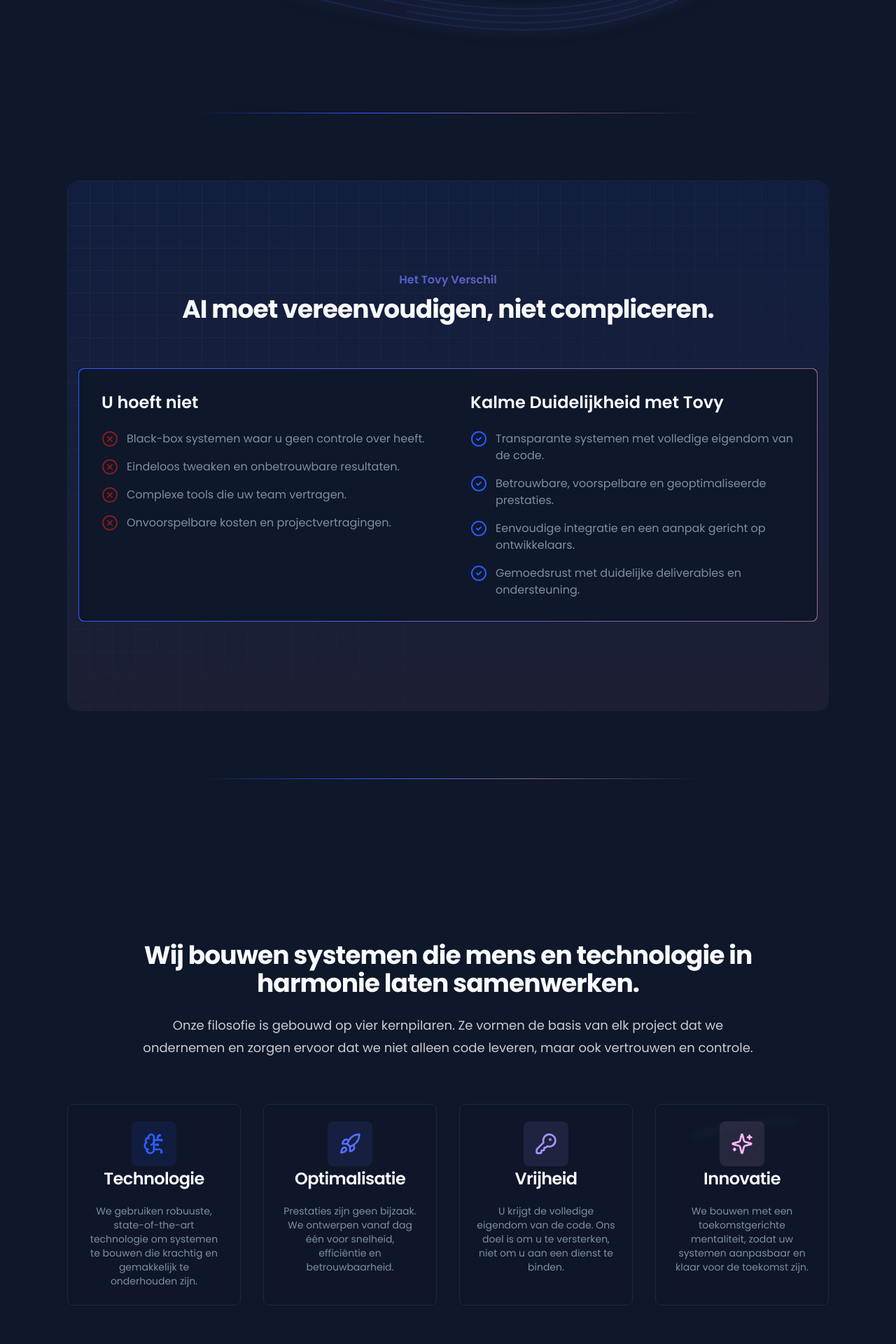
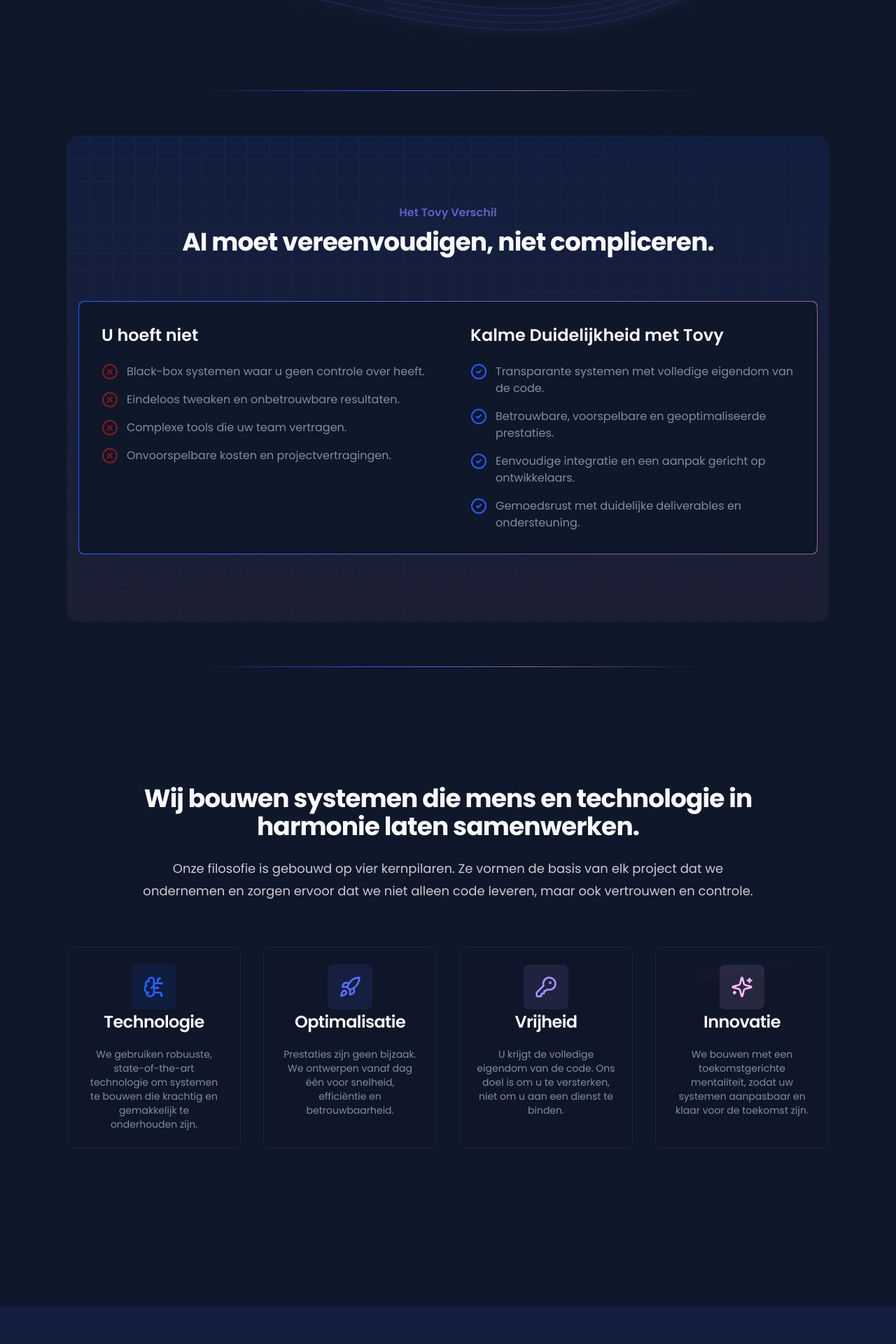
Before and after one commit to tovy-eu/tovy.eu-website, a Next.js app: page / in a window 1280 px wide. Shown: the part 640-2560 px from the top of the page at 70% size. Built offline with nearby package versions, Linux system fonts and the light colour scheme.

Commit message:
can you remove redudant major "spaces" on the home page? I see this for

```diff
--- a/src/components/landing/about-section.tsx
+++ b/src/components/landing/about-section.tsx
@@ -31,7 +31,7 @@ const pillars = [
 
 export function AboutSection() {
   return (
-    <section className="relative py-24 sm:py-32">
+    <section className="relative py-16 sm:py-24">
       <div className="absolute inset-0 z-0 overflow-hidden hidden lg:block">
         <svg
           className="absolute left-1/2 top-1/2 -translate-x-1/2 -translate-y-1/2 w-full h-auto"
--- a/src/components/landing/pain-solution-section.tsx
+++ b/src/components/landing/pain-solution-section.tsx
@@ -19,7 +19,7 @@ export function PainSolutionSection() {
     <div
       className="pain-solution-container relative bg-gradient-to-b from-primary/10 to-[#8F668C]/10 rounded-2xl overflow-hidden"
     >
-      <section className="py-24 sm:py-32 relative z-10">
+      <section className="py-16 sm:py-24 relative z-10">
         <div className="mx-auto max-w-4xl text-center px-4">
           <h2 className="text-base font-semibold leading-7 bg-gradient-to-r from-primary to-[#8F668C] bg-clip-text text-transparent">
             Het Tovy Verschil
--- a/src/components/landing/section-divider.tsx
+++ b/src/components/landing/section-divider.tsx
@@ -1,6 +1,6 @@
 export function SectionDivider() {
   return (
-    <div className="flex justify-center my-16 sm:my-24">
+    <div className="flex justify-center my-12 sm:my-16">
       <div className="w-2/3 h-px bg-gradient-to-r from-transparent via-primary to-transparent" style={{
         background: 'linear-gradient(to right, transparent, hsl(var(--primary)), #8F668C, transparent)'
       }}></div>
--- a/src/components/landing/testimonials-section.tsx
+++ b/src/components/landing/testimonials-section.tsx
@@ -23,7 +23,7 @@ const testimonials = [
 export function TestimonialsSection() {
   return (
     <section
-      className="py-24 sm:py-32"
+      className="py-16 sm:py-24"
       style={{ background: 'linear-gradient(to bottom, hsl(var(--primary) / 0.1), hsl(var(--accent) / 0.1))' }}
     >
       <div className="mx-auto max-w-6xl px-4 md:px-8">
```
